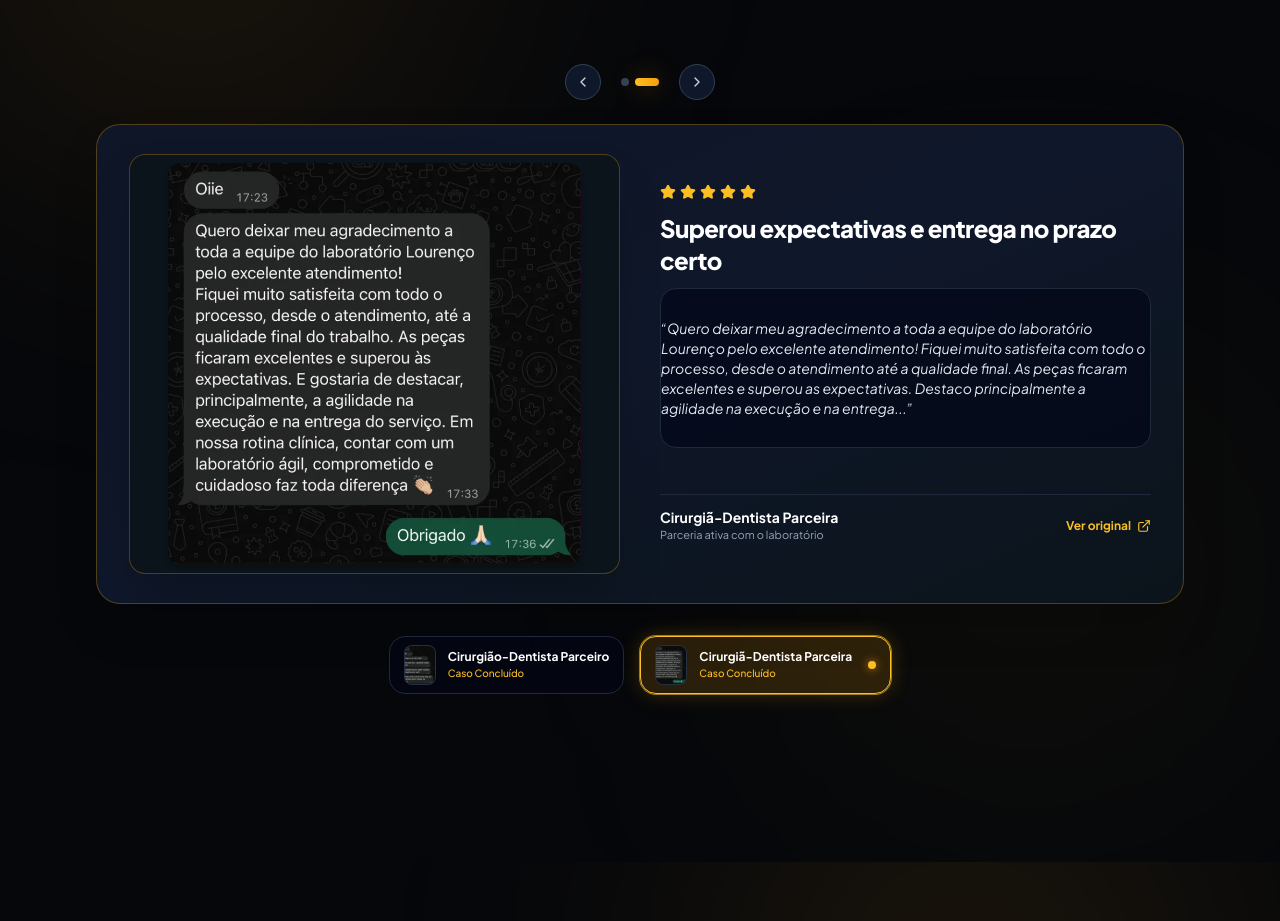
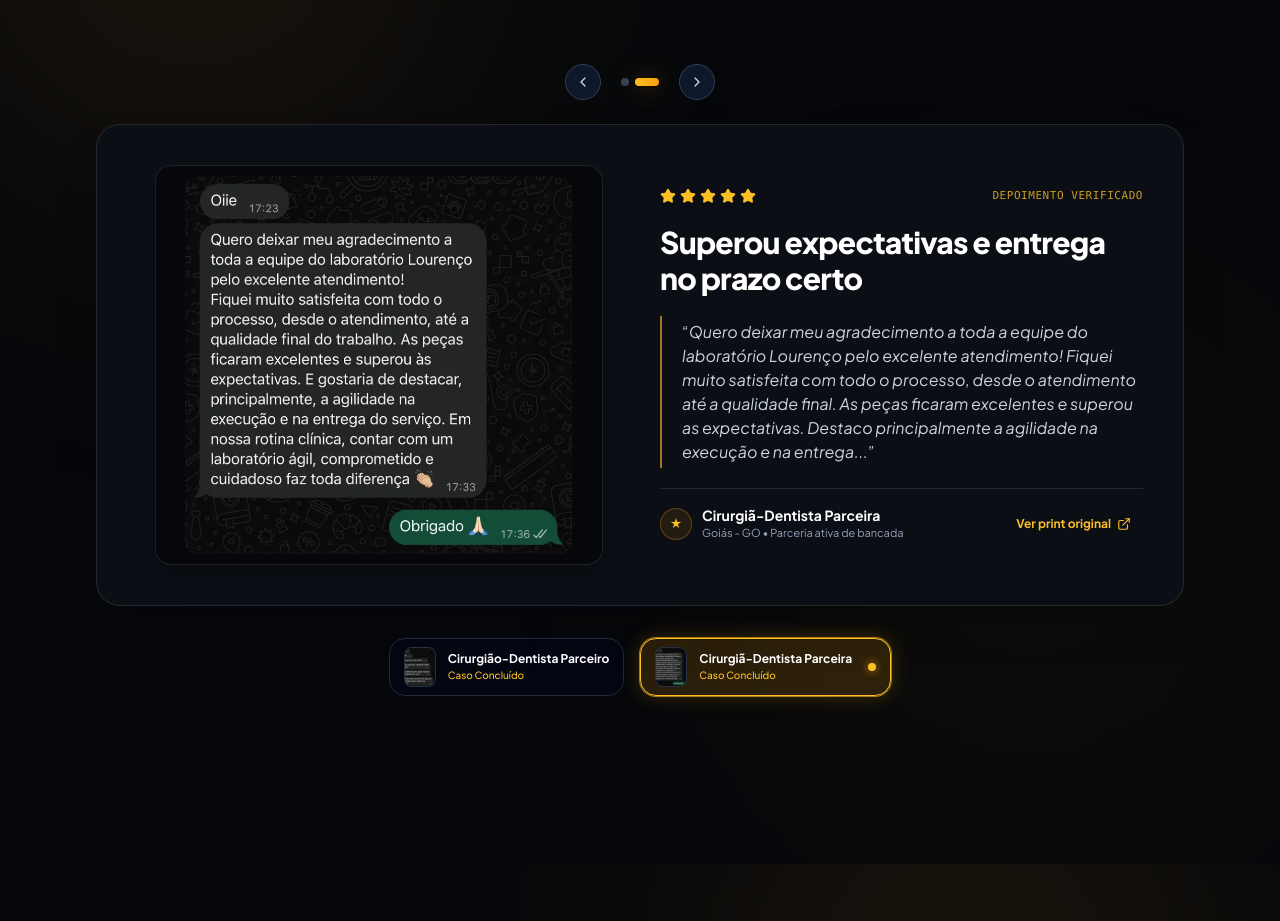
Before and after one commit to cauacreis/Osvaldo-Filho-Landing-Page, a React (Vite) app: page / in a window 1280 px wide. Shown: the part 6225-7146 px from the top of the page. Built offline with nearby package versions, Linux system fonts and the light colour scheme; the HTML template or start-up script is replaced by a standard one.

Commit message:
refactor(proof): seamlessly integrate review quotes with editorial typographic pullquote, eliminate artificial boxes and empty voids

```diff
--- a/src/components/ProofSection.tsx
+++ b/src/components/ProofSection.tsx
@@ -166,35 +166,35 @@
             </button>
           </div>
 
-          {/* Active Carousel Card (Strict Standard Fixed Height on Desktop and Mobile) */}
-          <div className="relative overflow-hidden rounded-3xl bg-gradient-to-br from-slate-900/95 via-slate-900 to-[#0b141a] border border-amber-500/30 p-6 sm:p-8 shadow-2xl h-[780px] sm:h-[760px] lg:h-[480px] flex flex-col justify-center">
+          {/* Active Carousel Card */}
+          <div className="relative overflow-hidden rounded-3xl bg-[#0B0E14] border border-white/10 p-6 sm:p-8 lg:p-10 shadow-2xl">
             <AnimatePresence mode="wait" custom={direction}>
               <motion.div
                 key={currentReview.id}
                 custom={direction}
-                initial={{ opacity: 0, x: direction > 0 ? 30 : -30 }}
+                initial={{ opacity: 0, x: direction > 0 ? 25 : -25 }}
                 animate={{ opacity: 1, x: 0 }}
-                exit={{ opacity: 0, x: direction > 0 ? -30 : 30 }}
-                transition={{ duration: 0.35, ease: 'easeInOut' }}
-                className="w-full h-full flex items-center"
+                exit={{ opacity: 0, x: direction > 0 ? -25 : 25 }}
+                transition={{ duration: 0.3, ease: 'easeOut' }}
+                className="w-full"
               >
-                <div className="grid grid-cols-1 lg:grid-cols-12 gap-5 sm:gap-6 lg:gap-10 items-center w-full">
+                <div className="grid grid-cols-1 lg:grid-cols-12 gap-6 lg:gap-10 items-center w-full">
 
-                  {/* WhatsApp Screenshot Showcase (Half of the card, full bleed & high visibility) */}
-                  <div className="lg:col-span-6 flex items-center justify-center h-full w-full">
+                  {/* WhatsApp Screenshot Showcase (Clean mobile frame presentation) */}
+                  <div className="lg:col-span-6 flex items-center justify-center w-full">
                     <div
                       onClick={() => setActiveZoomImage(currentReview.image)}
-                      className="group/print relative w-full h-[360px] sm:h-[400px] lg:h-[420px] rounded-2xl overflow-hidden bg-[#0b141a] border border-amber-500/30 shadow-2xl cursor-pointer transition-all hover:border-amber-400/60 hover:shadow-[0_0_25px_rgba(245,158,11,0.2)] flex items-center justify-center p-2"
+                      className="group/print relative w-full max-w-md h-[340px] sm:h-[380px] lg:h-[400px] rounded-2xl overflow-hidden bg-[#05070B] border border-white/10 shadow-xl cursor-pointer transition-all hover:border-amber-400/50 hover:shadow-[0_0_25px_rgba(245,158,11,0.15)] flex items-center justify-center p-2.5"
                     >
                       <img
                         src={currentReview.image}
                         alt="Print da conversa real com cirurgião-dentista"
-                        className="max-h-full max-w-full w-auto h-auto object-contain rounded-xl shadow-md transition-transform duration-300 group-hover/print:scale-[1.02]"
+                        className="max-h-full max-w-full w-auto h-auto object-contain rounded-xl transition-transform duration-300 group-hover/print:scale-[1.02]"
                         loading="lazy"
                       />
 
                       {/* Hover Overlay with Zoom Icon */}
-                      <div className="absolute inset-0 bg-black/40 opacity-0 group-hover/print:opacity-100 transition-opacity flex items-center justify-center gap-2 text-white">
+                      <div className="absolute inset-0 bg-black/50 opacity-0 group-hover/print:opacity-100 transition-opacity flex items-center justify-center gap-2 text-white">
                         <span className="px-4 py-2 rounded-full bg-gradient-to-r from-amber-400 to-amber-500 text-slate-950 font-bold text-xs flex items-center gap-2 shadow-xl">
                           <ZoomIn className="w-4 h-4" />
                           Ampliar Depoimento
@@ -203,49 +203,59 @@
                     </div>
                   </div>
 
-                  {/* Review Details & Clinical Takeaways (Locked Height & Flex Standard) */}
-                  <div className="lg:col-span-6 flex flex-col justify-between text-left h-full lg:h-[360px]">
+                  {/* Review Details & Editorial Flow */}
+                  <div className="lg:col-span-6 flex flex-col justify-center text-left space-y-5">
 
-                    <div className="flex flex-col gap-2.5 sm:gap-3">
-                      {/* Stars */}
-                      <div className="flex items-center gap-1 text-amber-400 shrink-0">
+                    {/* Top Row: Stars + Verified Badge */}
+                    <div className="flex items-center justify-between gap-3">
+                      <div className="flex items-center gap-1 text-amber-400">
                         {[...Array(currentReview.stars || 5)].map((_, i) => (
                           <Star key={i} className="w-4 h-4 fill-amber-400" />
                         ))}
                       </div>
+                      <span className="text-[11px] font-mono text-amber-400/80 uppercase tracking-wider">
+                        Depoimento Verificado
+                      </span>
+                    </div>
 
-                      {/* Highlight */}
+                    {/* Headline */}
                     {currentReview.highlight && (
-                        <h3 className="text-lg sm:text-xl lg:text-2xl font-extrabold text-white tracking-tight leading-snug shrink-0">
+                      <h3 className="text-xl sm:text-2xl lg:text-3xl font-extrabold text-white tracking-tight leading-snug">
                         {currentReview.highlight}
                       </h3>
                     )}
 
-                      {/* Excerpt quote */}
+                    {/* Editorial Pull Quote (Seamless & Harmonious) */}
                     {currentReview.quote && (
-                        <blockquote className="text-xs sm:text-sm text-slate-200 italic leading-relaxed bg-slate-950/70 p-4.5 rounded-2xl border border-slate-800 h-[160px] sm:h-[150px] lg:h-[160px] flex flex-col overflow-y-auto scrollbar-none">
-                          <p className="w-full my-auto text-slate-200">{currentReview.quote}</p>
-                        </blockquote>
+                      <div className="relative pl-4 sm:pl-5 border-l-2 border-amber-400/60 py-1">
+                        <p className="text-sm sm:text-base text-slate-300 italic font-normal leading-relaxed">
+                          {currentReview.quote}
+                        </p>
+                      </div>
                     )}
-                    </div>
 
                     {/* Dentist info footer */}
-                    <div className="pt-3 border-t border-slate-800 flex items-center justify-between gap-2 mt-auto shrink-0">
+                    <div className="pt-4 border-t border-white/10 flex items-center justify-between gap-3">
+                      <div className="flex items-center gap-2.5">
+                        <div className="w-8 h-8 rounded-full bg-amber-500/10 border border-amber-500/30 flex items-center justify-center text-amber-400 font-bold text-xs">
+                          ★
+                        </div>
                         <div>
                           <p className="text-xs sm:text-sm font-bold text-white">
                             {currentReview.dentistType || 'Cirurgião-Dentista Parceiro'}
                           </p>
                           <p className="text-[11px] text-slate-400">
-                          Parceria ativa com o laboratório
+                            {currentReview.clinicCity || 'Goiás - GO'} • Parceria ativa de bancada
                           </p>
+                        </div>
                       </div>
 
                       <button
                         type="button"
                         onClick={() => setActiveZoomImage(currentReview.image)}
-                        className="inline-flex items-center gap-1.5 text-xs font-bold text-amber-400 hover:text-amber-300 transition-colors cursor-pointer"
+                        className="inline-flex items-center gap-1.5 text-xs font-bold text-amber-400 hover:text-amber-300 py-1.5 px-3 rounded-lg hover:bg-white/5 transition-all cursor-pointer shrink-0"
                       >
-                        <span>Ver original</span>
+                        <span>Ver print original</span>
                         <ExternalLink className="w-3.5 h-3.5" />
                       </button>
                     </div>
--- a/src/config.ts
+++ b/src/config.ts
@@ -104,7 +104,7 @@
     id: 'review-1',
     image: '/assets/review-1.webp',
     dentistType: 'Cirurgião-Dentista Parceiro',
-    clinicCity: 'São Paulo - SP',
+    clinicCity: 'Itaguaru - GO',
     highlight: 'Instalação imediata sem nenhum retrabalho',
     quote: '“Já entregou e eu já instalei. Parabéns pelo seu trabalho! Gostei bastante! Vamos alinhar pra eu poder mandar mais trabalhos pra você...”',
     keyPhrases: ['já entregou e eu já instalei', 'gostei bastante', 'mandar mais trabalhos'],
@@ -114,7 +114,7 @@
     id: 'review-2',
     image: '/assets/review-2.webp',
     dentistType: 'Cirurgiã-Dentista Parceira',
-    clinicCity: 'São Paulo - SP',
+    clinicCity: 'Goiás - GO',
     highlight: 'Superou expectativas e entrega no prazo certo',
     quote: '“Quero deixar meu agradecimento a toda a equipe do laboratório Lourenço pelo excelente atendimento! Fiquei muito satisfeita com todo o processo, desde o atendimento até a qualidade final. As peças ficaram excelentes e superou as expectativas. Destaco principalmente a agilidade na execução e na entrega...”',
     keyPhrases: ['excelente atendimento', 'peças ficaram excelentes', 'superou as expectativas', 'agilidade na execução e na entrega'],
```
Lines whose indentation alone changed are shown as unchanged.
